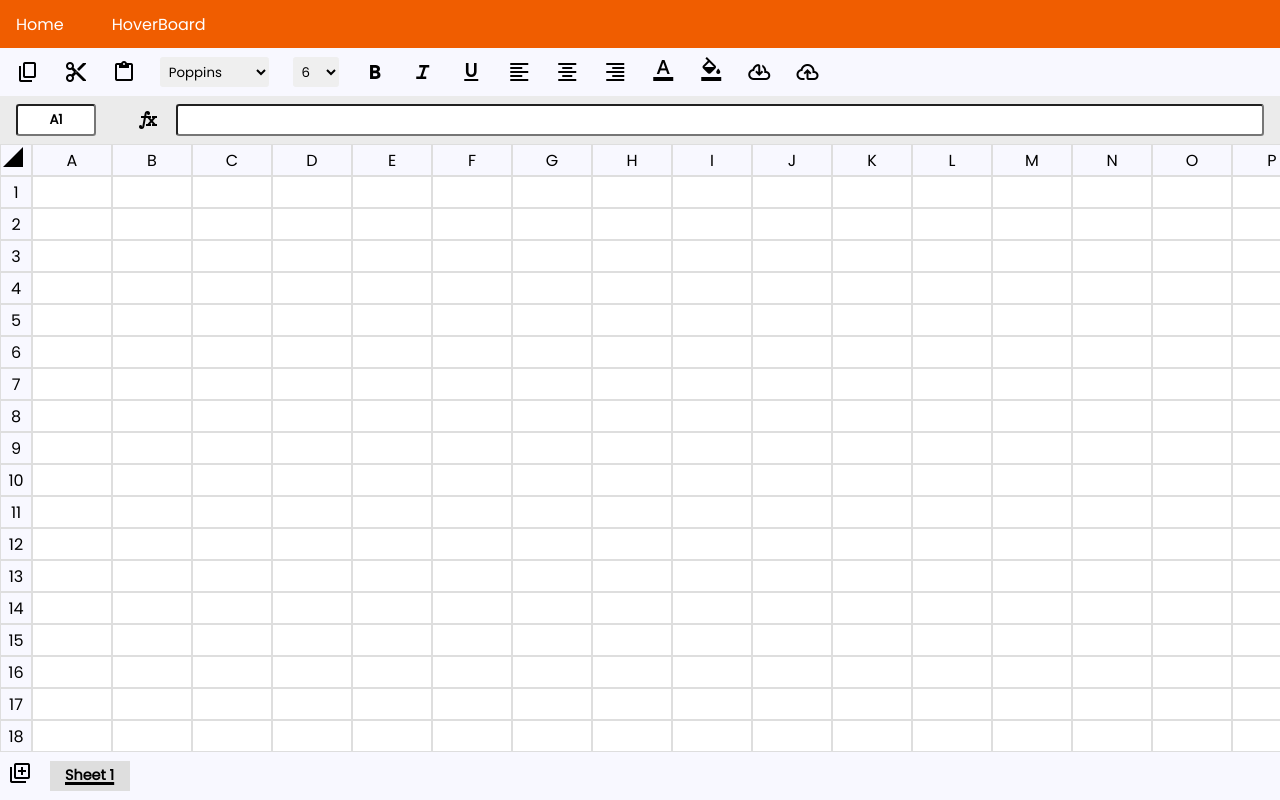
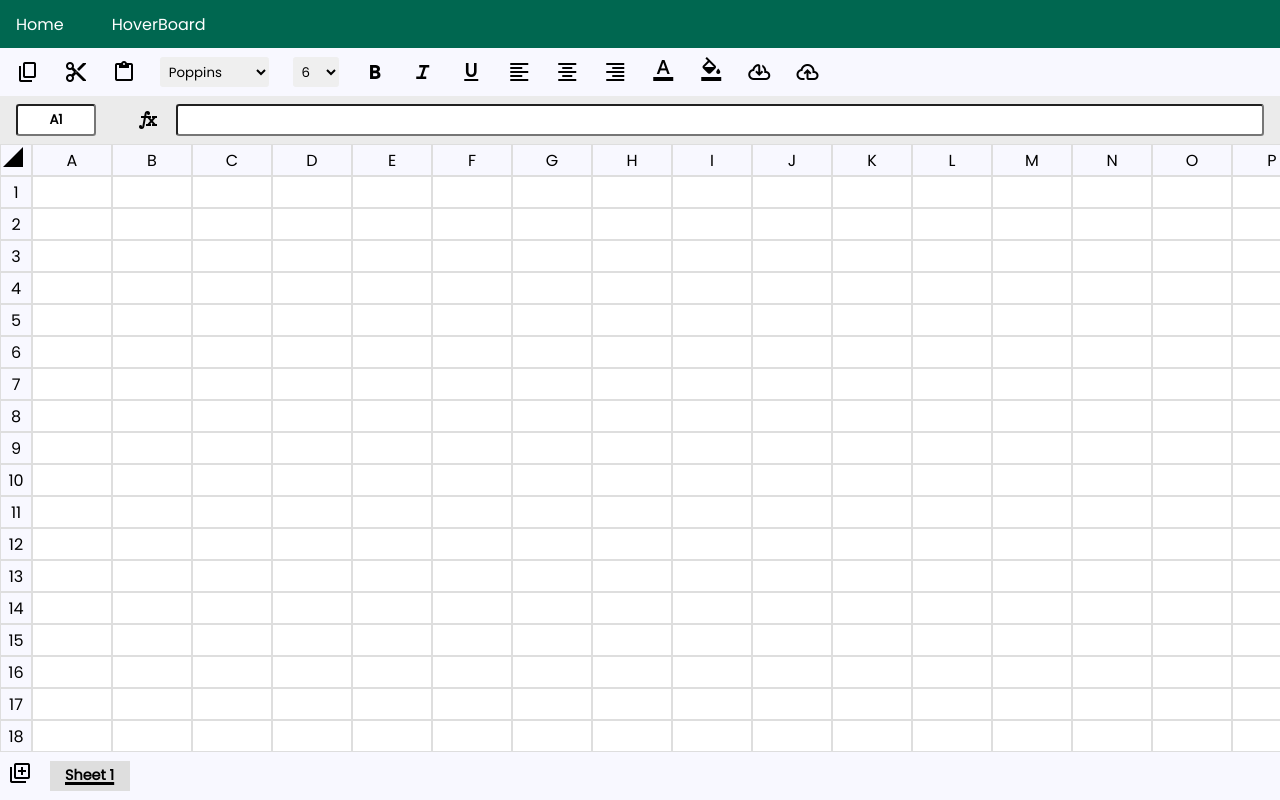
Before and after one commit to Sayantan018/AlgoDesk, a plain HTML site: page index.html in a window 1280 px wide. Drawn offline with nearby package versions, Linux system fonts and the light colour scheme.

Commit message:
Update style.css

```diff
--- a/style.css
+++ b/style.css
@@ -12,7 +12,7 @@ body {
 
 .page-action-cont {
     height: 3rem;
-    background-color: #f05d00;
+    background-color: #006750;
     display: flex;
     gap: 2rem;
     align-items: center;
```
